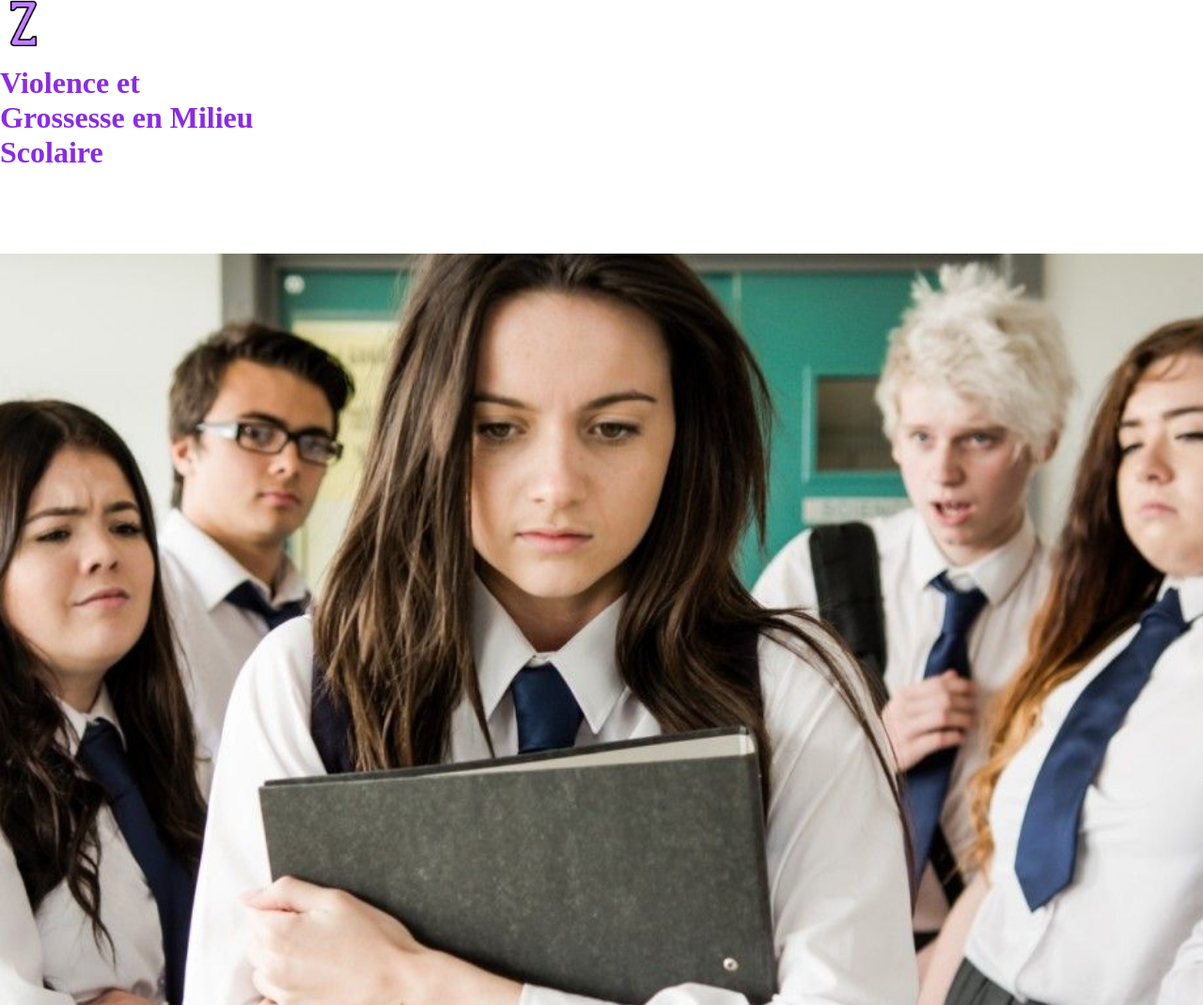
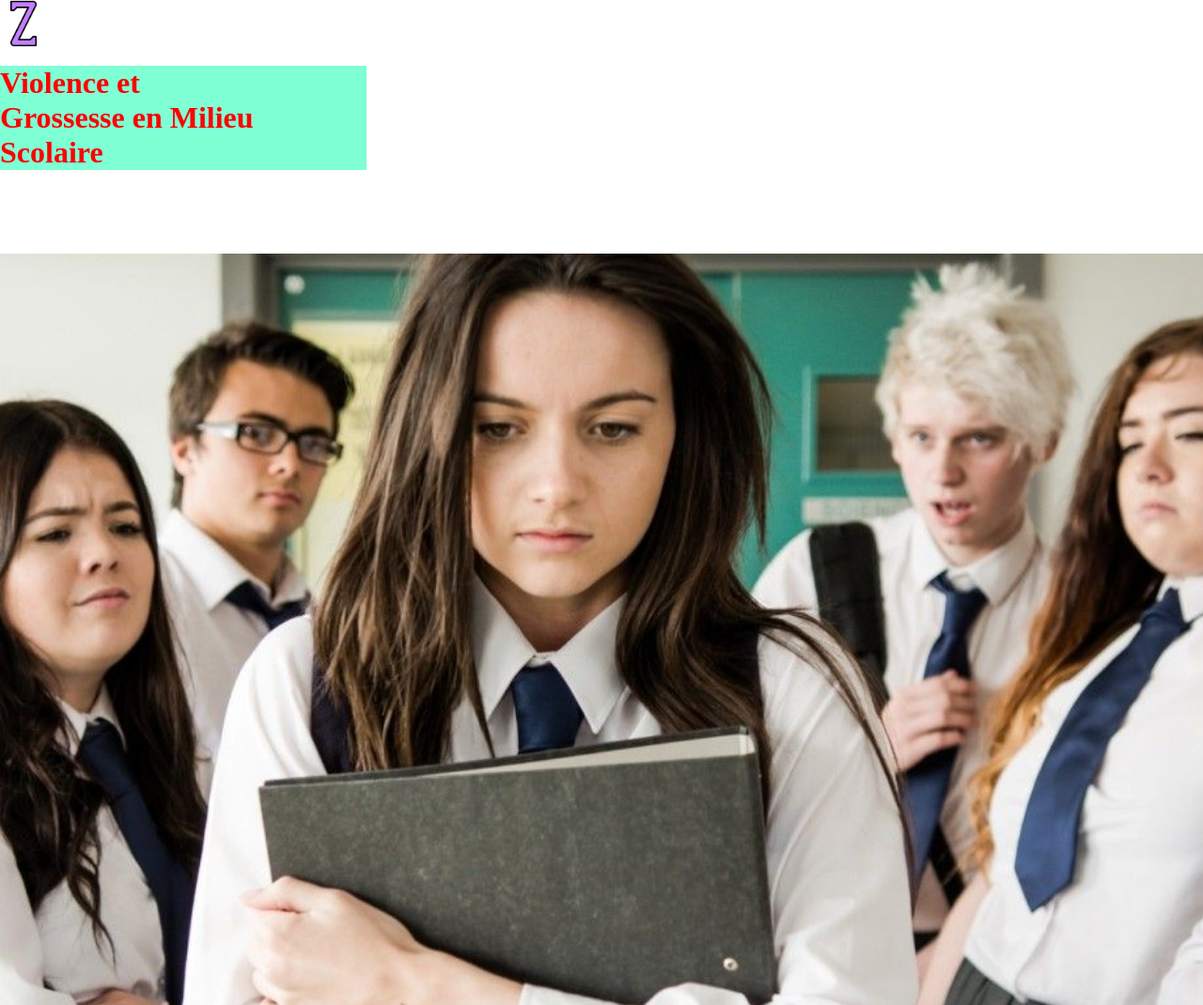
Before and after one commit to arnauddn36-sys/ProjetZ, a plain HTML site: page index.html in a window 1280 px wide. Shown: the top 1070 px of the page at 94% size. Drawn offline with Linux system fonts and the light colour scheme; a script that the page names is missing.

Commit message:
One program

```diff
--- a/style.css
+++ b/style.css
@@ -71,3 +71,7 @@ img {
   color: white;
   letter-spacing: 1px;
 }
+.text h1 {
+  color: red;
+  background-color: aquamarine;
+}
```
